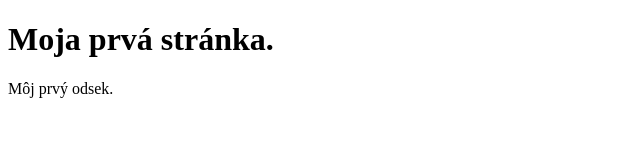
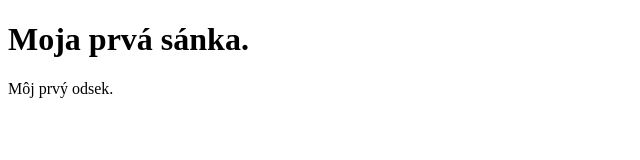
Before and after one commit to dominikhutyra/PrvyIndex.html, a plain HTML site: page index.html in a window 1280 px wide. Shown: the full height of the page, 0-640 px from the left. Drawn offline with Linux system fonts and the light colour scheme.

Commit message:
Update index.html

```diff
--- a/index.html
+++ b/index.html
@@ -5,7 +5,7 @@
     </head>
 <body>
 
-<h1>Moja prvá stránka.</h1>
+<h1>Moja prvá sánka.</h1>
 <p>Môj prvý odsek.</p>
 
 </body>
```
